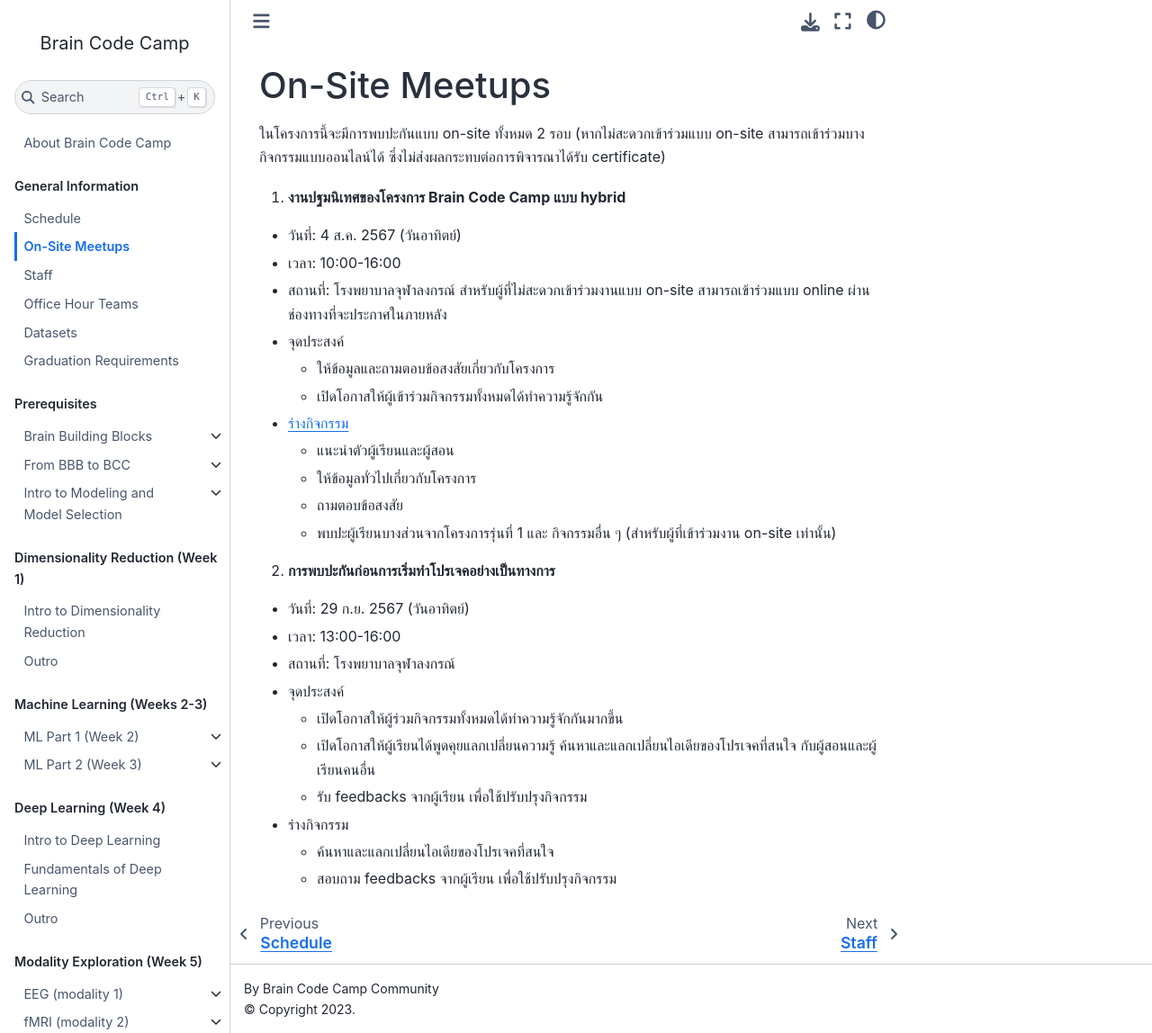
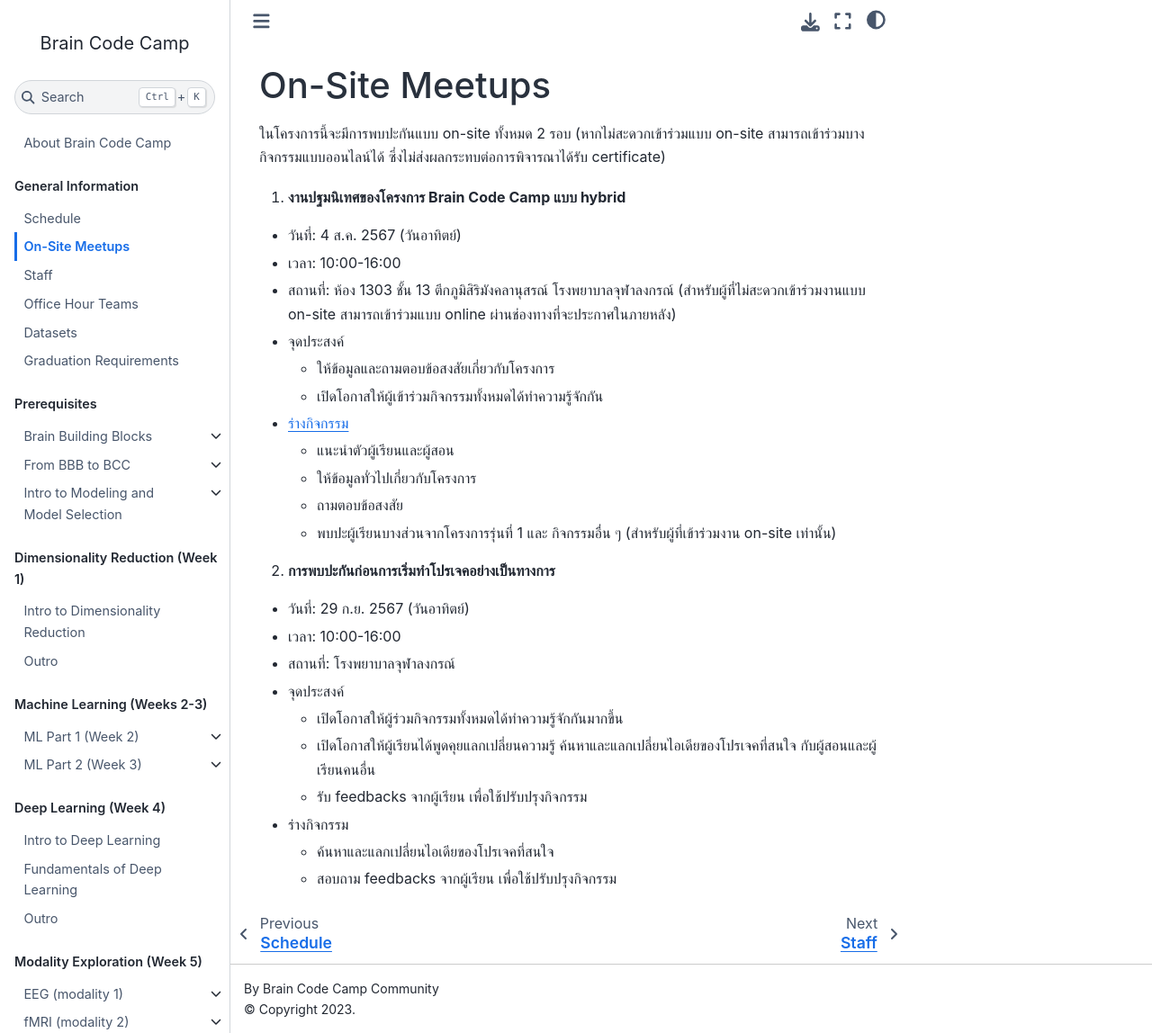
Before and after one commit to braincodecamp/brainCodeCamp2024, a Jupyter Book: the page built from GeneralInfo/on-site-meetups.md, in a window 1280 px wide and 1148 px high. Shown: the whole window at 90% size. Built offline with Jupyter Book 1.0.4 settings and Sphinx 7.4.7 and the Sphinx Book theme 1.1.4, drawn with Linux system fonts in a browser that asks for light colours; pages that are not in the unit, such as notebooks, are missing from menus.

Commit message:
Update meeting info

```diff
--- a/GeneralInfo/on-site-meetups.md
+++ b/GeneralInfo/on-site-meetups.md
@@ -6,7 +6,7 @@
 
 - วันที่: 4 ส.ค. 2567 (วันอาทิตย์)
 - เวลา: 10:00-16:00
-- สถานที่: โรงพยาบาลจุฬาลงกรณ์ สำหรับผู้ที่ไม่สะดวกเข้าร่วมงานแบบ on-site สามารถเข้าร่วมแบบ online ผ่านช่องทางที่จะประกาศในภายหลัง
+- สถานที่: ห้อง 1303 ชั้น 13 ตึกภูมิสิริมังคลานุสรณ์ โรงพยาบาลจุฬาลงกรณ์ (สำหรับผู้ที่ไม่สะดวกเข้าร่วมงานแบบ on-site สามารถเข้าร่วมแบบ online ผ่านช่องทางที่จะประกาศในภายหลัง)
 - จุดประสงค์
   - ให้ข้อมูลและถามตอบข้อสงสัยเกี่ยวกับโครงการ
   - เปิดโอกาสให้ผู้เข้าร่วมกิจกรรมทั้งหมดได้ทำความรู้จักกัน
@@ -19,7 +19,7 @@
 2. **การพบปะกันก่อนการเริ่มทำโปรเจคอย่างเป็นทางการ**
 
 - วันที่: 29 ก.ย. 2567 (วันอาทิตย์)
-- เวลา: 13:00-16:00
+- เวลา: 10:00-16:00
 - สถานที่: โรงพยาบาลจุฬาลงกรณ์
 - จุดประสงค์
   - เปิดโอกาสให้ผู้ร่วมกิจกรรมทั้งหมดได้ทำความรู้จักกันมากขึ้น
```
Also changed, not shown: GeneralInfo/schedule.md (+1 -1 lines).
